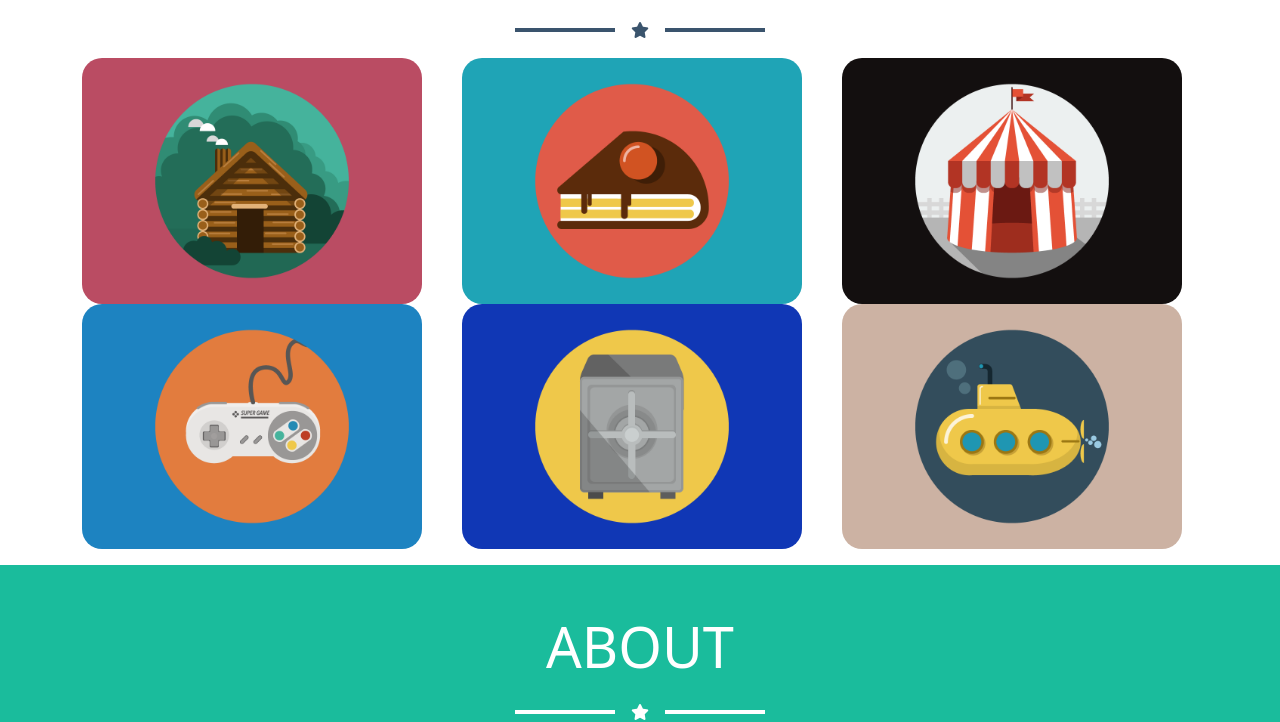
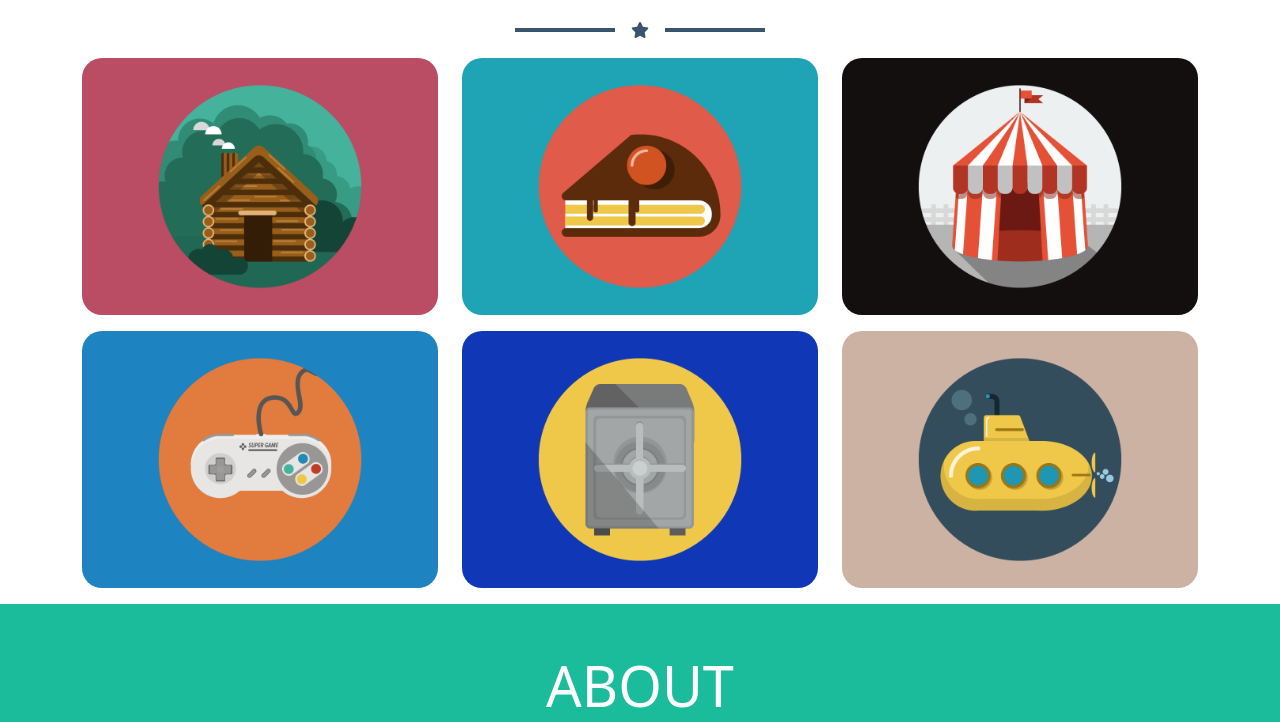
Before and after one commit to Alessio-DiNardo/html-css-bootstrap-freelancer, a plain HTML site: page index.html in a window 1280 px wide. Shown: the part 727-1449 px from the top of the page. Drawn offline with nearby package versions, Linux system fonts and the light colour scheme.

Commit message:
fix header

```diff
--- a/css/style.css
+++ b/css/style.css
@@ -67,12 +67,9 @@ header.color{
     height: 80px;
 }
 
-div.box{
-    width: 340px;
-}
 
 img.my_immagine{
-    width: 100%;
+
     border-radius: 20px;
 }
 
--- a/index.html
+++ b/index.html
@@ -11,10 +11,9 @@
 </head>
 <body>
     <header class="color">
+        <div class="container pt-2">
         <nav class="navbar navbar-expand-lg bg-body-tertiary">
-            <div class="container-fluid pt-2">
                 <h3><strong>START BOOTSTRAP</strong></h3>
-            </div>
             <button class="navbar-toggler" type="button" data-bs-toggle="collapse" data-bs-target="#navbarSupportedContent" aria-controls="navbarSupportedContent" aria-expanded="false" aria-label="Toggle navigation">
                 <span class="navbar-toggler-icon"></span>
             </button>
@@ -31,9 +30,10 @@
                             <li class="nav-item mx-2">
                                 CONTACT
                             </li>
+                    </div>
                 </form>
             </div>
-            </div>
+        </div>
         </nav>
     </header>
     <main>
@@ -68,36 +68,36 @@
                         </div>
                     </div>
                 </div>
-                <div class="row mb-3">
+                <div class="row mb-3 gy-3">
                     <!-- !GRIGLIA 1 -->
                     <div class="col-12 col-md-6 col-lg-4">
                         <div class="box">
-                            <img class="my_immagine" src="./img/cabin.png" alt="Cabin">
+                            <img class="my_immagine img-fluid" src="./img/cabin.png" alt="Cabin">
                         </div>
                     </div>
                     <div class="col-12 col-md-6 col-lg-4">
                         <div class="box">
-                            <img class="my_immagine" src="./img/cake.png" alt="Cake">
+                            <img class="my_immagine img-fluid" src="./img/cake.png" alt="Cake">
                         </div>
                     </div>
                     <div class="col-12 col-md-6 col-lg-4">
                         <div class="box">
-                            <img class="my_immagine" src="./img/circus.png" alt="Circus">
+                            <img class="my_immagine img-fluid" src="./img/circus.png" alt="Circus">
                         </div>
                     </div>
                     <div class="col-12 col-md-6 col-lg-4">
                         <div class="box">
-                            <img class="my_immagine"src="./img/game.png" alt="Game">
+                            <img class="my_immagine img-fluid"src="./img/game.png" alt="Game">
                         </div>
                     </div>
                     <div class="col-12 col-md-6 col-lg-4">
                         <div class="box">
-                            <img class="my_immagine" src="./img/safe.png" alt="Safe">
+                            <img class="my_immagine img-fluid" src="./img/safe.png" alt="Safe">
                         </div>
                     </div>
                     <div class="col-12 col-md-6 col-lg-4">
                         <div class="box">
-                            <img class="my_immagine" src="./img/submarine.png" alt="Submarine">
+                            <img class="my_immagine img-fluid" src="./img/submarine.png" alt="Submarine">
                         </div>
                     </div>
                 </div>
```
